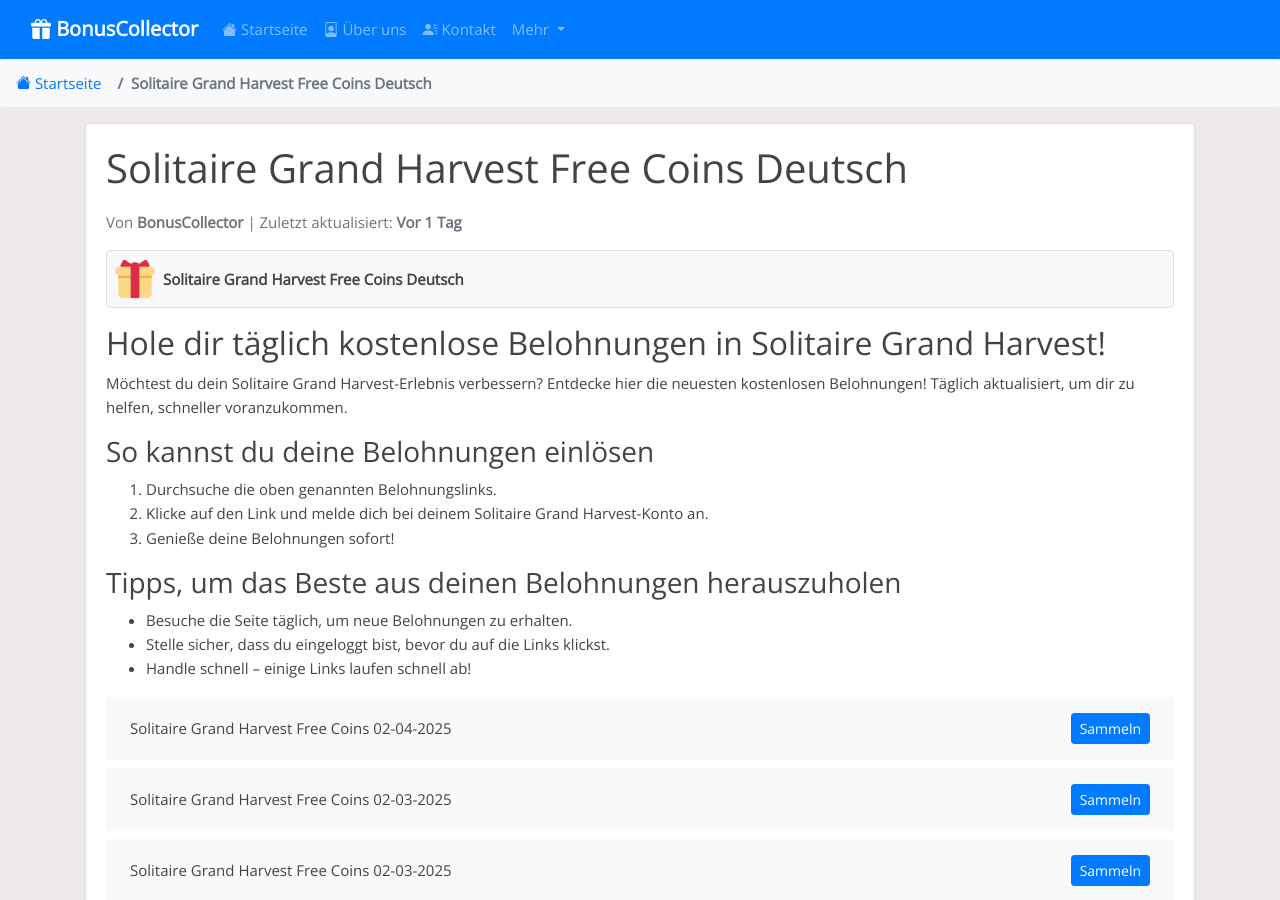
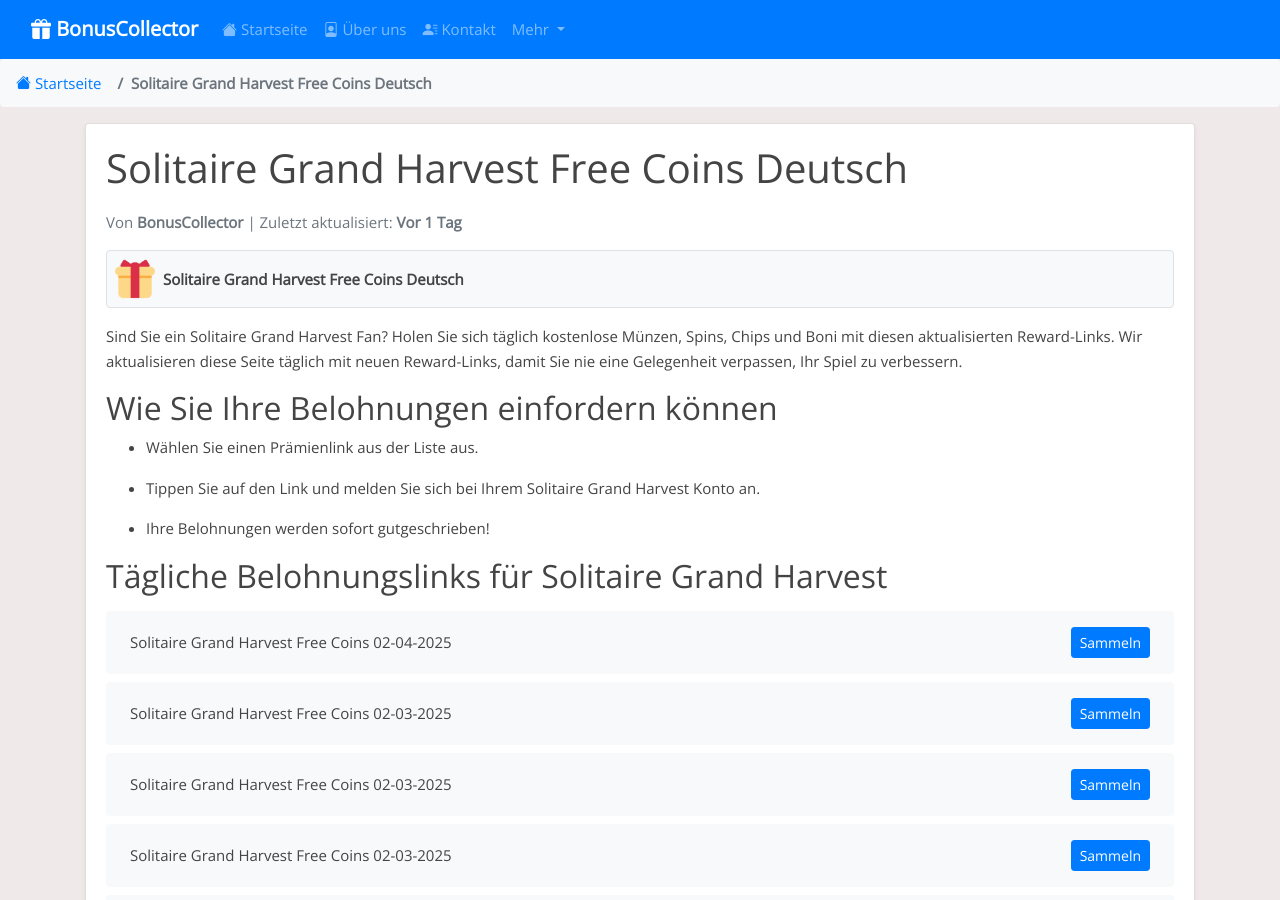
Before and after one commit to Prollad99/bs-de, a Jekyll site: the page built from _posts/2025-01-18-solitaire-grand-harvest.md, in a window 1280 px wide and 900 px high. Built offline with Jekyll 4.4.1, drawn with Linux system fonts in a browser that asks for light colours; some of the changed text lies outside the part shown.

Commit message:
Aktualisiere solitaire-grand-harvest-Belohnungslinks, Inhalte und Änderungsdatum

```diff
--- a/_includes/solitaire-grand-harvest_footer.html
+++ b/_includes/solitaire-grand-harvest_footer.html
@@ -1,7 +1,7 @@
-<h3>Warum du unsere Solitaire Grand Harvest-Updates folgen solltest</h3>
+## Warum sollten Sie unsere Reward Updates verfolgen?
 
-<p>Wir bieten täglich die neuesten Belohnungslinks aus offiziellen Solitaire Grand Harvest-Aktionen. So bleibst du immer auf dem neuesten Stand. Speichere diese Seite für schnellen Zugriff.</p>
 
-<h4>Hinweis:</h4>
+Wir aktualisieren die Links ständig, um sicherzustellen, dass Sie die neuesten Belohnungen erhalten. Alle Belohnungen stammen aus offiziellen Solitaire Grand Harvest Aktionen, so dass Sie sie einfach und sicher einfordern können.
 
-<p>Diese Seite ist nicht mit den offiziellen Entwicklern von Solitaire Grand Harvest verbunden. Alle Belohnungen stammen aus öffentlichen Quellen.</p>
+
+Hinweis: Diese Links können ablaufen, also fordern Sie Ihre Belohnungen schnell ein. Wir sind nicht mit den Entwicklern von Solitaire Grand Harvest verbunden; diese Seite ist eine Ressource für Spieler.
--- a/_includes/solitaire-grand-harvest_post.html
+++ b/_includes/solitaire-grand-harvest_post.html
@@ -1,27 +1,14 @@
-<h2>Hole dir täglich kostenlose Belohnungen in Solitaire Grand Harvest!</h2>
+Sind Sie ein Solitaire Grand Harvest Fan? Holen Sie sich täglich kostenlose Münzen, Spins, Chips und Boni mit diesen aktualisierten Reward-Links. Wir aktualisieren diese Seite täglich mit neuen Reward-Links, damit Sie nie eine Gelegenheit verpassen, Ihr Spiel zu verbessern.
 
-<p>Möchtest du dein Solitaire Grand Harvest-Erlebnis verbessern? Entdecke hier die neuesten kostenlosen Belohnungen! Täglich aktualisiert, um dir zu helfen, schneller voranzukommen.</p>
 
-<h3>So kannst du deine Belohnungen einlösen</h3>
+## Wie Sie Ihre Belohnungen einfordern können
 
-<ol>
 
-  <li>Durchsuche die oben genannten Belohnungslinks.</li>
+- Wählen Sie einen Prämienlink aus der Liste aus.
 
-  <li>Klicke auf den Link und melde dich bei deinem Solitaire Grand Harvest-Konto an.</li>
+- Tippen Sie auf den Link und melden Sie sich bei Ihrem Solitaire Grand Harvest Konto an.
 
-  <li>Genieße deine Belohnungen sofort!</li>
+- Ihre Belohnungen werden sofort gutgeschrieben!
 
-</ol>
 
-<h3>Tipps, um das Beste aus deinen Belohnungen herauszuholen</h3>
-
-<ul>
-
-  <li>Besuche die Seite täglich, um neue Belohnungen zu erhalten.</li>
-
-  <li>Stelle sicher, dass du eingeloggt bist, bevor du auf die Links klickst.</li>
-
-  <li>Handle schnell – einige Links laufen schnell ab!</li>
-
-</ul>
+## Tägliche Belohnungslinks für Solitaire Grand Harvest
```
